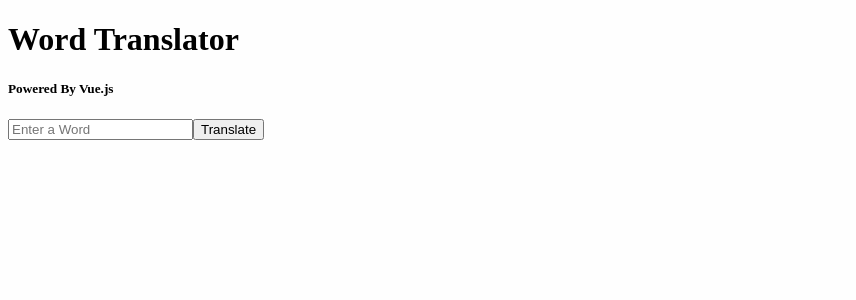
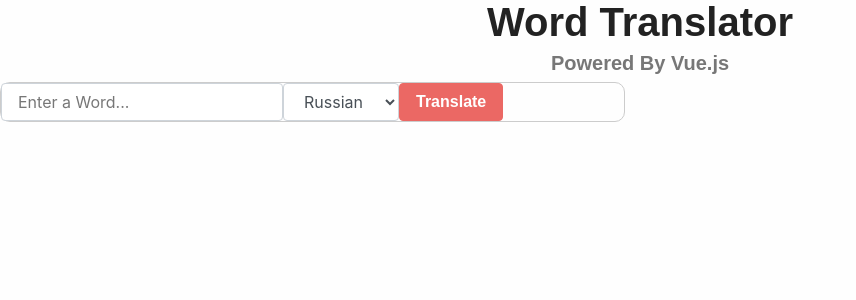
Before and after one commit to ElijahCoding/YandexTranslatorComponentVueJS, a Vue app: page / in a window 1280 px wide. Shown: the top 300 px of the page, without its empty margins (0-856 px from the left). Built offline with nearby package versions, Linux system fonts and the light colour scheme; a web font is replaced by a local one; what vue-resource would draw is missing.

Commit message:
style and multi languages

```diff
--- a/index.html
+++ b/index.html
@@ -4,6 +4,7 @@
     <meta charset="utf-8">
     <meta name="viewport" content="width=device-width,initial-scale=1.0">
     <title>yandextranslator</title>
+    <link rel="stylesheet" href="https://bootswatch.com/4/journal/bootstrap.min.css">
   </head>
   <body>
     <div id="app"></div>
--- a/src/App.vue
+++ b/src/App.vue
@@ -1,7 +1,7 @@
 <template>
-  <div id="app">
+  <div class="text-center" id="app">
     <h1>Word Translator</h1>
-    <h5>Powered By Vue.js</h5>
+    <h5 class="text-muted">Powered By Vue.js</h5>
     <TranslateForm v-on:formSubmit="translateText"></TranslateForm>
     <TranslateOutput v-text="translatedText"></TranslateOutput>
   </div>
@@ -25,9 +25,8 @@ export default {
   },
 
   methods: {
-    translateText (text) {
-
-      this.$http.get('https://translate.yandex.net/api/v1.5/tr.json/translate?key=trnsl.1.1.20170329T180255Z.3c18d2dc7b65d525.f23ed9a9efa992bded4ef96334e3c154f61d2dea&lang=ru&text='+text)
+    translateText (text, language) {
+      this.$http.get('https://translate.yandex.net/api/v1.5/tr.json/translate?key=trnsl.1.1.20170329T180255Z.3c18d2dc7b65d525.f23ed9a9efa992bded4ef96334e3c154f61d2dea&lang=' + language + '&text='+text)
           .then((response) => {
             this.translatedText = response.body.text[0]
           });
--- a/src/components/TranslateForm.vue
+++ b/src/components/TranslateForm.vue
@@ -1,11 +1,17 @@
 <template>
-  <div id="translateForm">
-    <form @submit="formSubmit">
-      <input type="text"
-      v-model="textToTranslate"
-      placeholder="Enter a Word" />
-      <input type="submit" value="Translate">
-    </form>
+  <div class="row" id="translateForm">
+    <div class="col-md-6 col-md-offset-3">
+      <form id="transForm" class="form-inline well" v-on:submit="formSubmit">
+        <input class="form-control" type="text" v-model="textToTranslate" placeholder="Enter a Word...">
+        <select class="form-control" v-model="language">
+          <option value="ru">Russian</option>
+          <option value="es">Spanish</option>
+          <option value="fr">French</option>
+          <option value="zh">Chinese</option>
+        </select>
+        <input class="btn btn-primary" type="submit" value="Translate">
+      </form>
+    </div>
   </div>
 </template>
 
@@ -15,13 +21,18 @@
 
     data () {
       return {
-        textToTranslate: ''
+        textToTranslate: '',
+        language: ''
       }
+    },
+
+    created () {
+      this.language = 'ru'
     },
 
     methods: {
       formSubmit (e) {
-        this.$emit('formSubmit', this.textToTranslate)
+        this.$emit('formSubmit', this.textToTranslate, this.language)
         e.preventDefault();
       }
     }
--- a/src/components/TranslateOutput.vue
+++ b/src/components/TranslateOutput.vue
@@ -5,10 +5,7 @@
 <script>
   export default {
     name: 'translateOutput',
-
     props: ['translatedText'],
-
-
   }
 </script>
 
```
